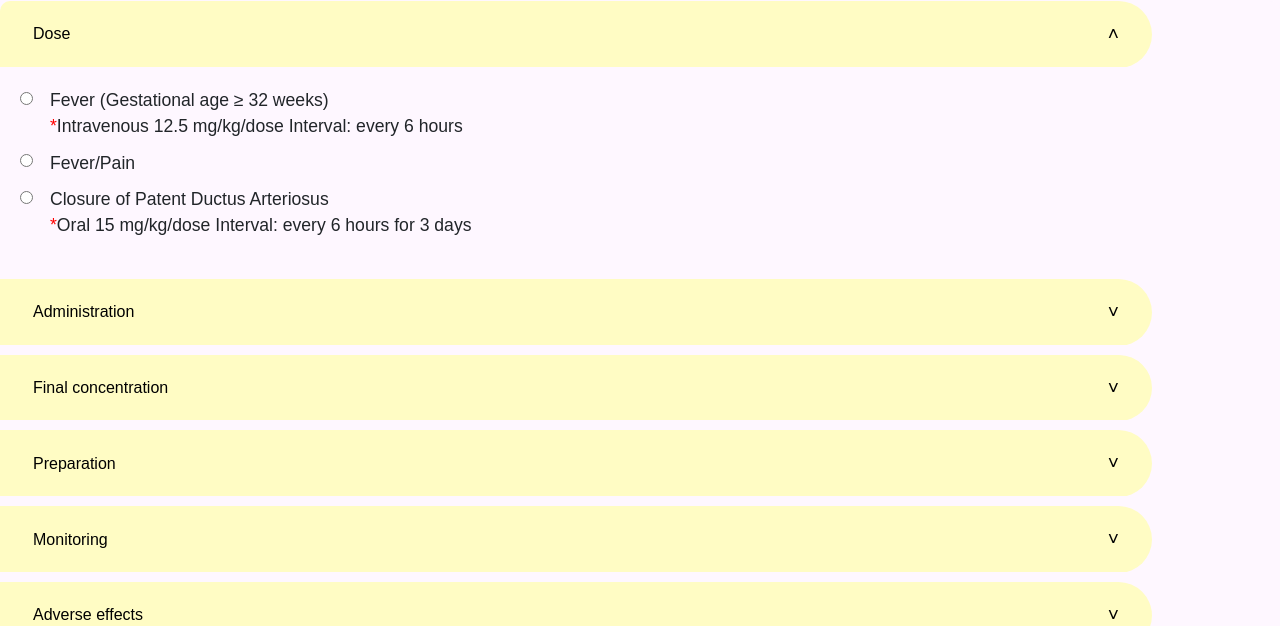
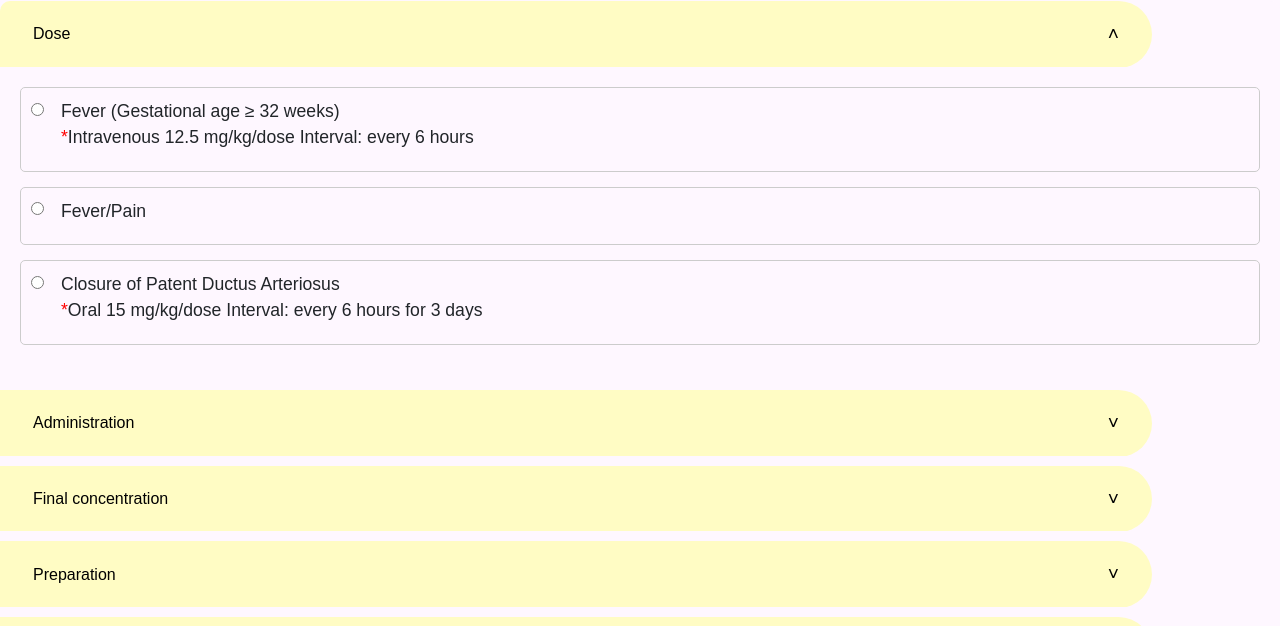
Before and after one commit to win05178/nicu, a plain HTML site: page acetaminophen.html in a window 1280 px wide. Shown: the part 156-782 px from the top of the page. Drawn offline with nearby package versions, Linux system fonts and the light colour scheme.

Commit message:
Update acetaminophen.html

```diff
--- a/acetaminophen.html
+++ b/acetaminophen.html
@@ -84,6 +84,12 @@
             font-size: 1.1em;
             padding-left: 10px; /* Add padding between radio button and label */
         }
+        .form-group {
+            border: 1px solid #ccc;
+            padding: 10px;
+            border-radius: 5px;
+            margin-bottom: 15px;
+        }
         @media (max-width: 576px) {
             .form-check-label {
                 font-size: 1em;
@@ -114,6 +120,7 @@
                 <div id="collapseOne" class="collapse show" aria-labelledby="headingOne">
                     <div class="card-body">
                         <!-- Content for Dose -->
+                        <div class="form-group">
                             <div class="form-check">
                                 <input class="form-check-input" type="radio" name="doseOptions" id="feverGestational" value="feverGestational">
                                 <label class="form-check-label" for="feverGestational">
@@ -122,6 +129,8 @@
                                     <span style="color:red">*</span>Intravenous  12.5 mg/kg/dose  Interval: every 6 hours
                                 </label>
                             </div>
+                        </div>
+                        <div class="form-group">
                             <div class="form-check">
                                 <input class="form-check-input" type="radio" name="doseOptions" id="feverPain" value="feverPain">
                                 <label class="form-check-label" for="feverPain">
@@ -200,6 +209,8 @@
                                     </div>
                                 </div>
                             </div>
+                        </div>
+                        <div class="form-group">
                             <div class="form-check">
                                 <input class="form-check-input" type="radio" name="doseOptions" id="rectal" value="rectal">
                                 <label class="form-check-label" for="rectal">
@@ -207,6 +218,7 @@
                                     <br>
                                     <span style="color:red">*</span>Oral  15 mg/kg/dose Interval: every 6 hours for 3 days
                                 </label>
+                            </div>
                         </div>
                     </div>
                 </div>
```
Lines whose indentation alone changed are shown as unchanged.
